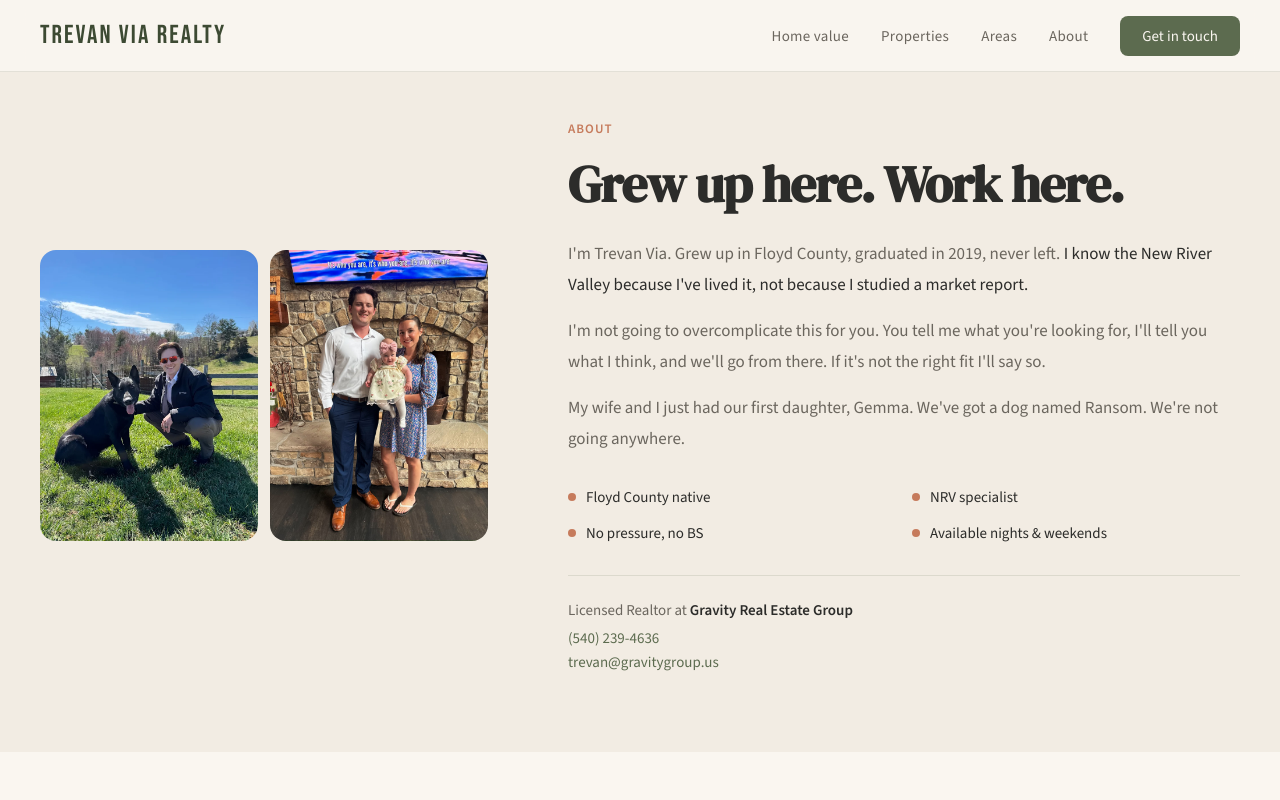
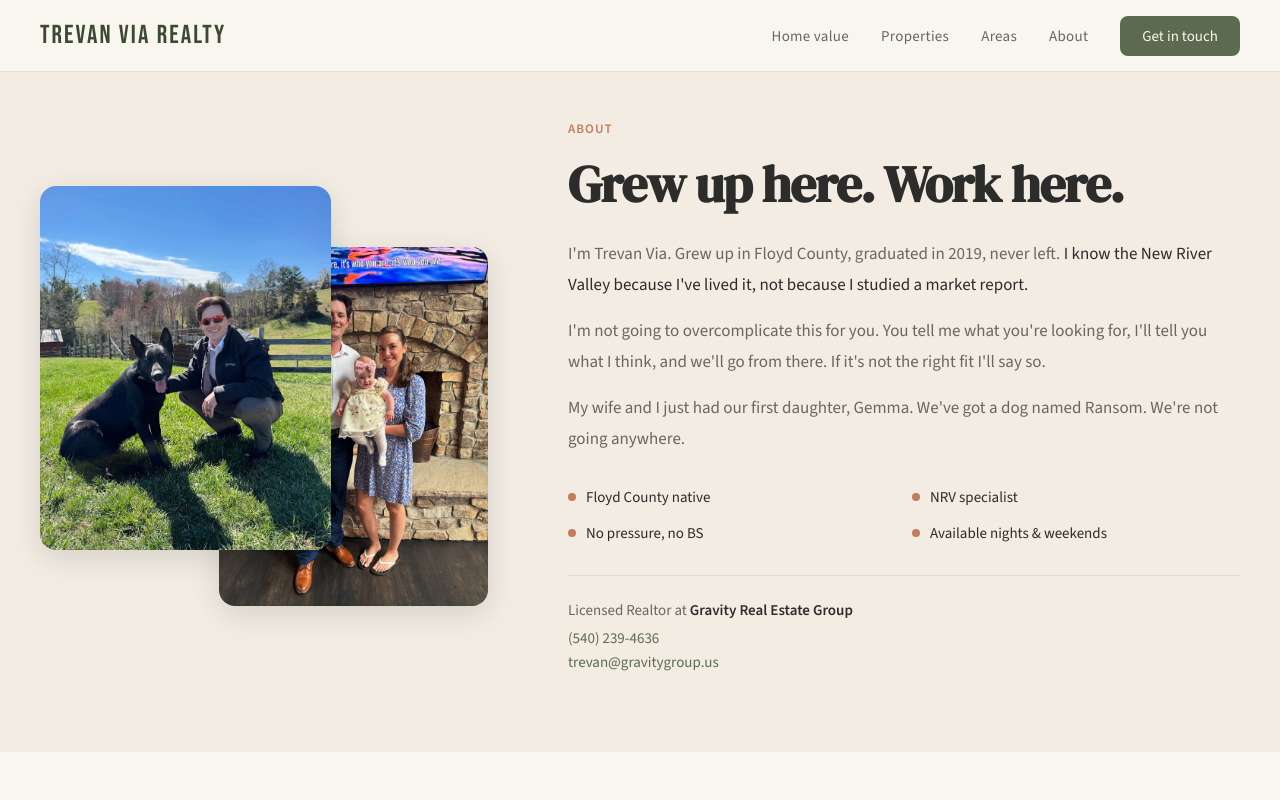
Before and after one commit to TrevanVia/trevan-via-realty, a React (Vite) app: page / in a window 1280 px wide. Shown: the top 800 px of the page. Built offline with nearby package versions, Linux system fonts and the light colour scheme.

Commit message:
staggered overlapping photo layout with lightbox

```diff
--- a/src/pages/Home.jsx
+++ b/src/pages/Home.jsx
@@ -21,9 +21,9 @@ export default function Home() {
 
       <section className="section-pad" style={{ padding: '120px 40px 80px', background: 'var(--warm-cream-dark)' }} id="about">
         <div className="about-grid" style={{ maxWidth: 1200, margin: '0 auto', display: 'grid', gridTemplateColumns: '0.8fr 1.2fr', gap: 80, alignItems: 'center' }}>
-          <div style={{ display: 'grid', gridTemplateColumns: '1fr 1fr', gap: 12 }}>
-            <div onClick={() => setLightbox('/trevan-ransom.webp')} style={{ aspectRatio: '3/4', backgroundImage: 'url(/trevan-ransom.webp)', backgroundSize: 'cover', backgroundPosition: 'center', borderRadius: 16, cursor: 'pointer' }} />
-            <div onClick={() => setLightbox('/family.jpg')} style={{ aspectRatio: '3/4', backgroundImage: 'url(/family.jpg)', backgroundSize: 'cover', backgroundPosition: 'center top', borderRadius: 16, cursor: 'pointer' }} />
+          <div style={{ position: 'relative', minHeight: 420 }}>
+            <div onClick={() => setLightbox('/trevan-ransom.webp')} style={{ position: 'absolute', top: 0, left: 0, width: '65%', aspectRatio: '4/5', backgroundImage: 'url(/trevan-ransom.webp)', backgroundSize: 'cover', backgroundPosition: 'center', borderRadius: 16, cursor: 'pointer', zIndex: 2, boxShadow: '0 8px 30px rgba(0,0,0,0.12)' }} />
+            <div onClick={() => setLightbox('/family.jpg')} style={{ position: 'absolute', bottom: 0, right: 0, width: '60%', aspectRatio: '3/4', backgroundImage: 'url(/family.jpg)', backgroundSize: 'cover', backgroundPosition: 'center top', borderRadius: 16, cursor: 'pointer', zIndex: 1, boxShadow: '0 8px 30px rgba(0,0,0,0.12)' }} />
           </div>
           <div>
             <div className="section-tag">About</div>
```
